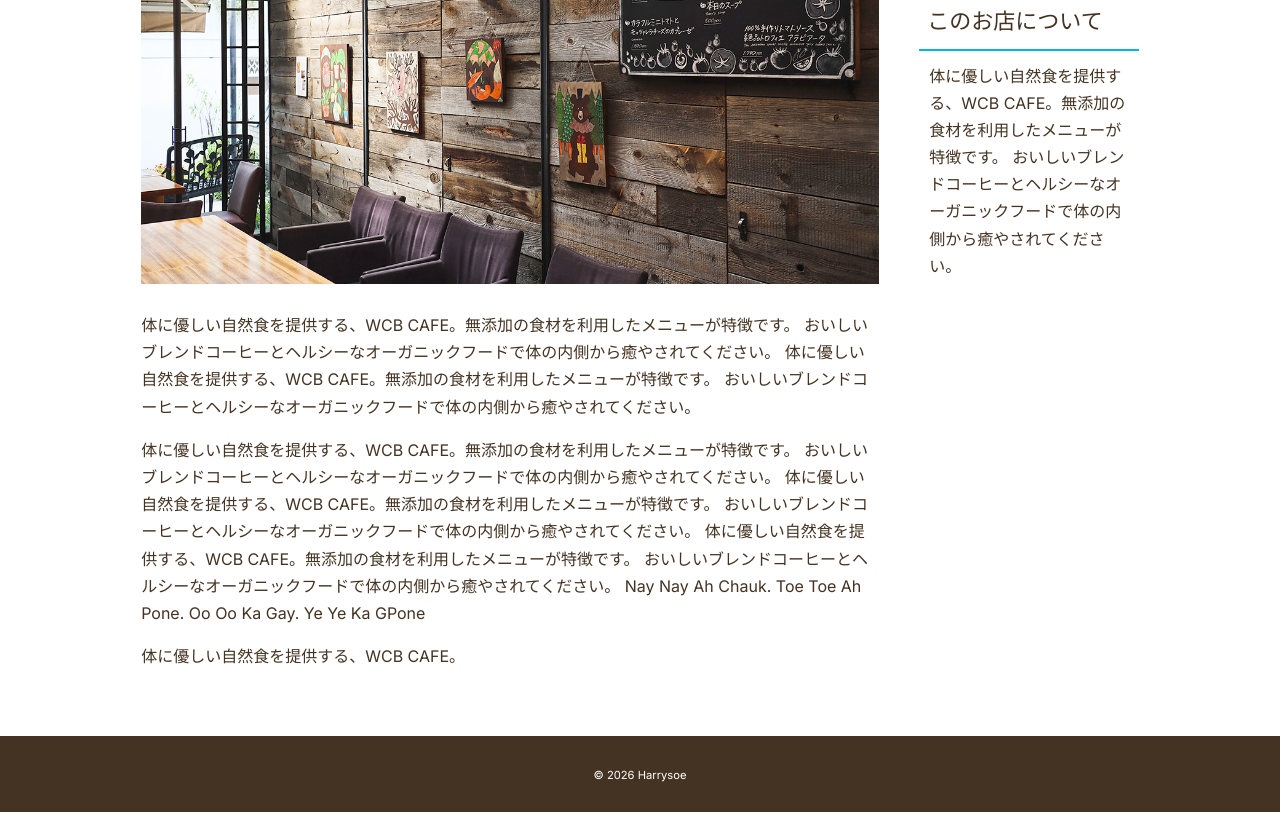
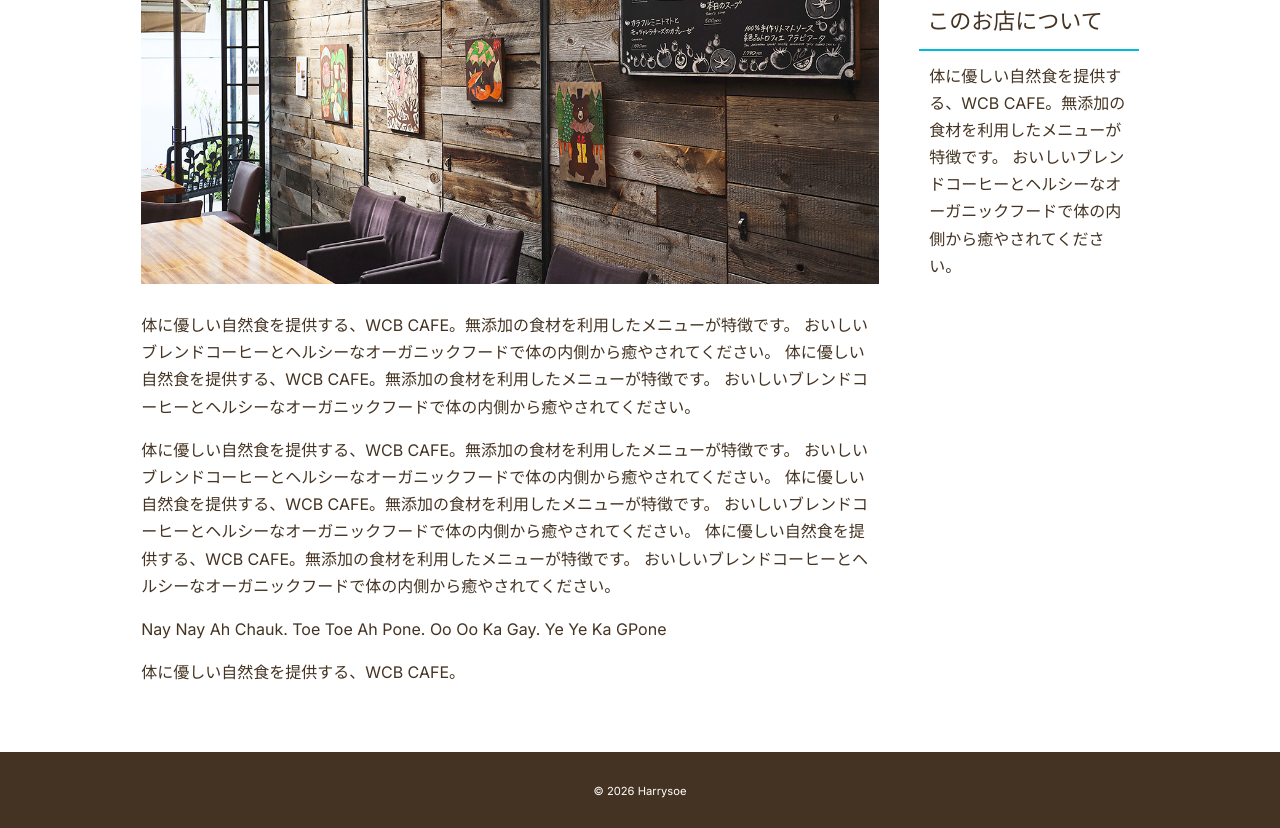
Before and after one commit to tt25304026-web/POS-SYSTEM, a plain HTML site: page news.html in a window 1280 px wide. Shown: the part 607-1435 px from the top of the page. Drawn offline with Linux system fonts and the light colour scheme; some packages are replaced by stand-ins of ours.

Commit message:
p change

```diff
--- a/news.html
+++ b/news.html
@@ -53,7 +53,7 @@
 おいしいブレンドコーヒーとヘルシーなオーガニックフードで体の内側から癒やされてください。
 体に優しい自然食を提供する、WCB CAFE。無添加の食材を利用したメニューが特徴です。
 おいしいブレンドコーヒーとヘルシーなオーガニックフードで体の内側から癒やされてください。
-Nay Nay Ah Chauk.
+<p>Nay Nay Ah Chauk.
 Toe Toe Ah Pone.
 Oo Oo Ka Gay.
 Ye Ye Ka GPone
```
